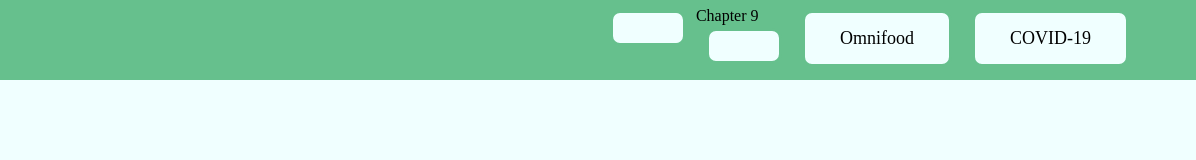
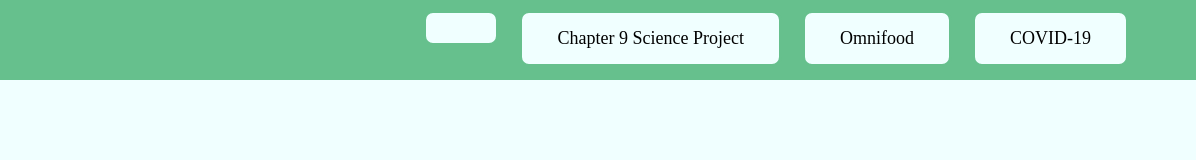
Before and after one commit to povshivam/projects, a plain HTML site: page profile/index.html in a window 1280 px wide. Shown: the full height of the page, 84-1280 px from the left. Drawn offline with Linux system fonts and the light colour scheme.

Commit message:
fixed name of chapter 9 project

```diff
--- a/profile/index.html
+++ b/profile/index.html
@@ -13,7 +13,7 @@
         </picture>
         <li class="navigation" style="margin-right: 50px;"><a href="../covid-19/Home/index.html">COVID-19</a></li>
         <li class="navigation"><a href="../omnifood/index.html">Omnifood</a></li>
-        <li class="navigation">Chapter 9<a href="../school/grade8/science/chapter9/Loading.html"></a></li>
+        <li class="navigation"><a href="../school/grade8/science/chapter9/Loading.html">Chapter 9 Science Project</a></li>
         <li class="navigation"><a href="#"></a></li>
     </ul>
 
```
